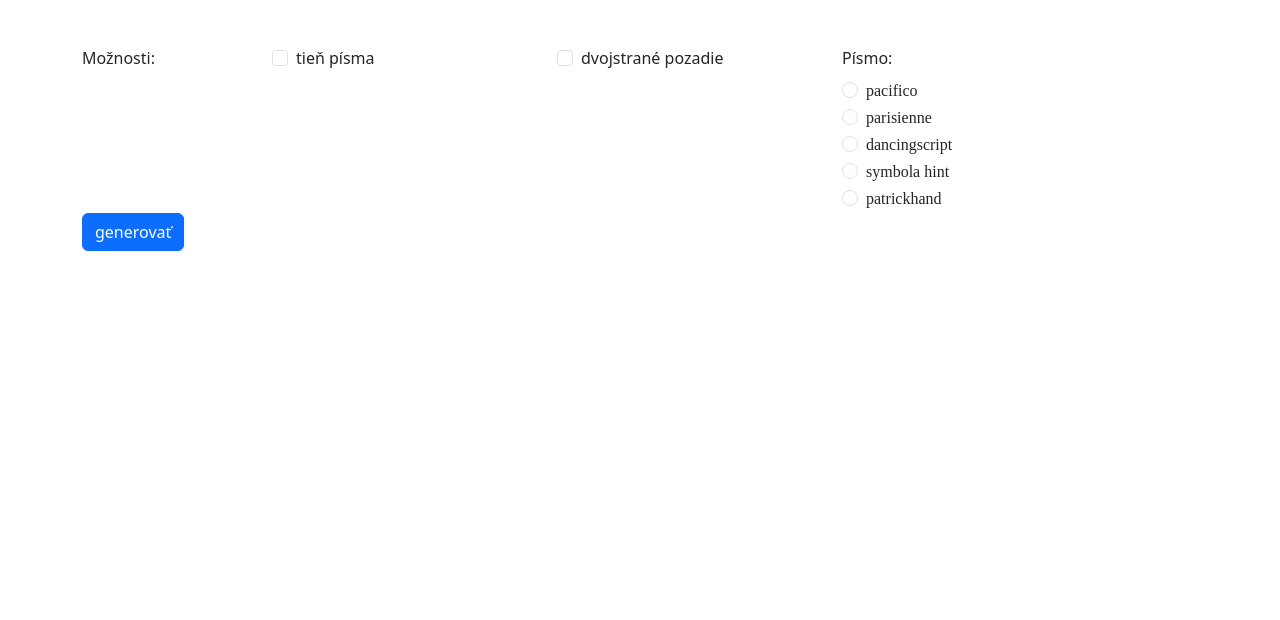
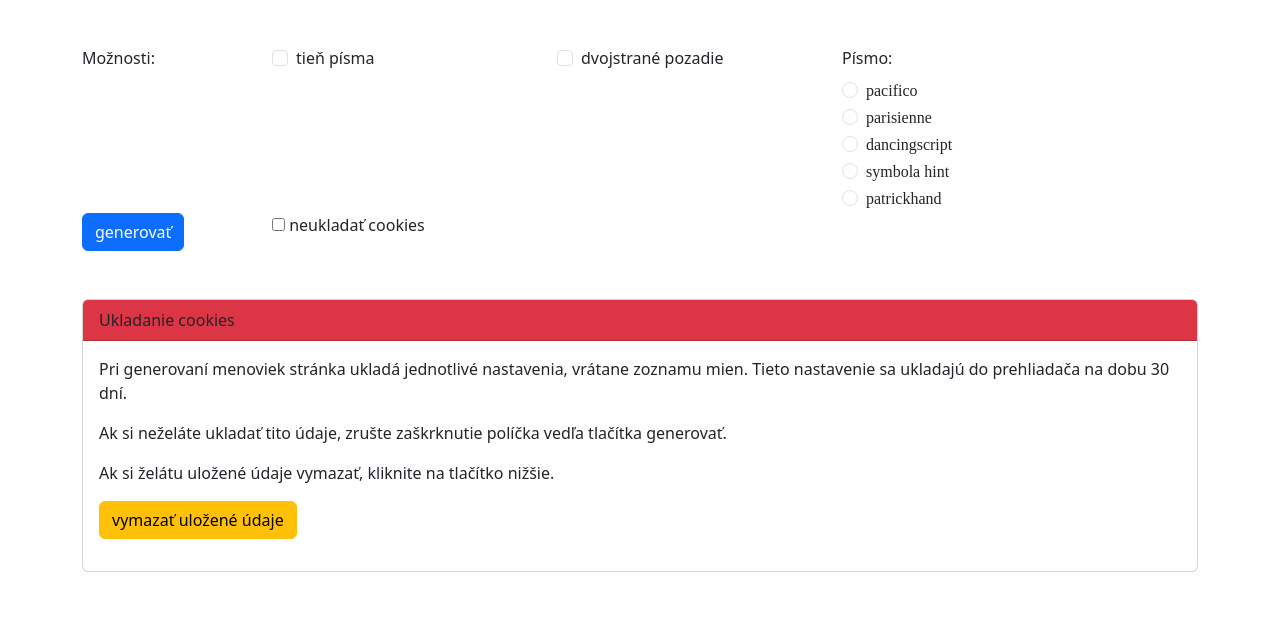
Before and after one commit to martinpuchly/menovky, a PHP site: page / in a window 1280 px wide. Shown: the part 725-1345 px from the top of the page. Before the commit the page ends 976 px from the top, so only its background shows below. Run offline with PHP 8.4, Linux system fonts and the light colour scheme.

Commit message:
vymazanie/vypnutie ukladania cookies

```diff
--- a/index.php
+++ b/index.php
@@ -1,6 +1,7 @@
 <?php
 session_start();
 error_reporting(0);
+
 
 function saveCookies(){
     $names = isset($_POST['names']) ? trim($_POST['names']) : '';
@@ -13,6 +14,8 @@
     $dbBG = isset($_POST['dbBG']) ? true : false;
     $fontFamily = isset($_POST['fontFamily']) ? $_POST['fontFamily'] : '';
 
+    if(!isset($_POST["no_save_cookies"]))
+    {
       setcookie('names', $names, time() + (86400 * 30));
       setcookie('textColor', $textColor, time() + (86400 * 30));
       setcookie('bgColor', $bgColor, time() + (86400 * 30));
@@ -21,6 +24,7 @@
       setcookie('shon', $shon, time() + (86400 * 30));
       setcookie('dbBG', $dbBG, time() + (86400 * 30));
       setcookie('fontFamily', $fontFamily, time() + (86400 * 30));
+    }
 
     return true;
 }
@@ -37,9 +41,22 @@
     ];
 
 
+//VYMAZANIE COOKIES
+if(isset($_POST['delete_cookies']))
+{
+  setcookie("names", "", time() - 3600);
+  setcookie("textColor", "", time() - 3600);
+  setcookie("bgColor", "", time() - 3600);
+  setcookie("shColor", "", time() - 3600);
+  setcookie("image", "", time() - 3600);
+  setcookie("shon", "", time() - 3600);
+  setcookie("dbBG", "", time() - 3600);
+  setcookie("fontFamily", "", time() - 3600);
+}
 
 //SPRACOVANIE
-if(isset($_POST['submit'])){
+if(isset($_POST['submit']))
+{
     require_once __DIR__ . '/vendor/autoload.php';
     saveCookies();
 
@@ -223,7 +240,7 @@
     <link href="https://cdn.jsdelivr.net/npm/bootstrap@5.3.0/dist/css/bootstrap.min.css" rel="stylesheet" integrity="sha384-9ndCyUaIbzAi2FUVXJi0CjmCapSmO7SnpJef0486qhLnuZ2cdeRhO02iuK6FUUVM" crossorigin="anonymous">
 
       </head>
-        <body>
+        <body class="mb-5">
         <div class="container">
             <h2>Menovky:</h2>
           <form action="" method="POST" target="_blank" >
@@ -337,11 +354,39 @@
                     </div>
               </div>
            </div>
-              <div class="row form-group">
-              <div class="col-4"><button name="submit" class="btn btn-primary"> generovať </button>
+              <div class="row justify-content-start">
+                <div class="col-2 mr-3">
+                  <button name="submit" class="btn btn-primary"> generovať </button>
+                </div>
+                 <div class="col-2">
+                    <label for="no_save_cookies">
+                      <input type="checkbox" name="no_save_cookies" <?= isset($_POST["no_save_cookies"]) ? 'checked' : ''  ?> id="no_save_cookies">
+                      neukladať cookies
+                    </label>
                  </div>
             </div>
           </form>
+
+          <div class="card mt-5">
+            <div class="card-header bg-danger">
+              Ukladanie cookies
+            </div>
+            <div class="card-body">
+              <p class="card-text">
+                Pri generovaní menoviek stránka ukladá jednotlivé nastavenia, vrátane zoznamu mien.  Tieto nastavenie sa ukladajú do prehliadača na dobu 30 dní.
+              </p>
+              <p>
+                Ak si neželáte ukladať tito údaje, zrušte zaškrknutie políčka vedľa tlačítka generovať.
+              </p>
+              <p>
+                Ak si želátu uložené údaje vymazať, kliknite na tlačítko nižšie.
+                <form action="" method="POST">
+                  <button name="delete_cookies" class="btn btn-warning" onclick="if(!confirm('Chcete vymazať uložené údaje z prehliadača?')) { return false;}">vymazať uložené údaje</button>
+                </form>
+              </p>
+            </div>
+          </div>
+
         <script src="https://cdn.jsdelivr.net/npm/bootstrap@5.3.0/dist/js/bootstrap.bundle.min.js" integrity="sha384-geWF76RCwLtnZ8qwWowPQNguL3RmwHVBC9FhGdlKrxdiJJigb/j/68SIy3Te4Bkz" crossorigin="anonymous"></script>
 
       </body>
```
Lines whose indentation alone changed are shown as unchanged.
